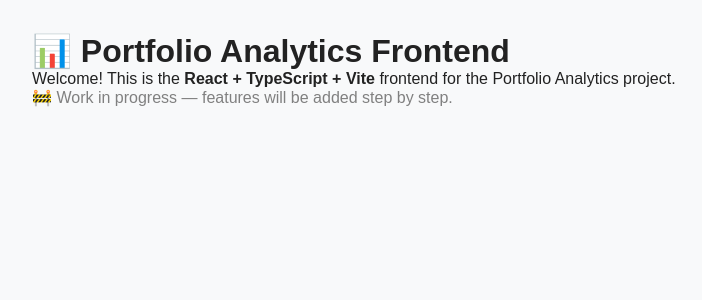
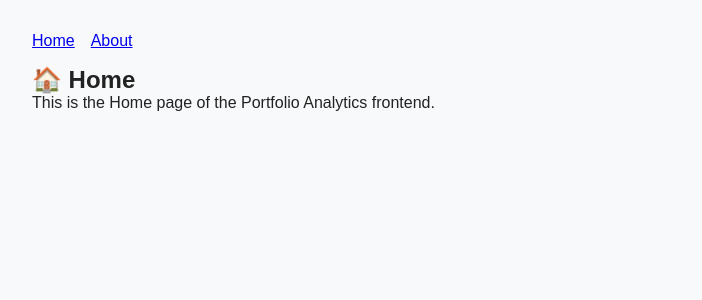
Before and after one commit to rluetken-dev/portfolio-analytics-frontend, a React (Vite) app: page / in a window 1280 px wide. Shown: the top 300 px of the page, without its empty margins (0-702 px from the left). Built offline with nearby package versions, Linux system fonts and the light colour scheme.

Commit message:
feat(routing): add React Router with Home and About pages

```diff
--- a/src/App.tsx
+++ b/src/App.tsx
@@ -2,22 +2,32 @@
 
 import React from "react";
 
-// Main App component
-// This is the root of our React application
+// Import routing components
+import { Routes, Route, Link } from "react-router-dom";
+
+// Import our new pages
+import Home from "./pages/Home";
+import About from "./pages/About";
+
 function App() {
   return (
     <div style={{ padding: "2rem", fontFamily: "Arial, sans-serif" }}>
-      {/* Heading for the app */}
-      <h1>📊 Portfolio Analytics Frontend</h1>
+      {/* Navigation Menu */}
+      <nav style={{ marginBottom: "1rem" }}>
+        {/* Link components create client-side navigation */}
+        <Link to="/" style={{ marginRight: "1rem" }}>
+          Home
+        </Link>
+        <Link to="/about">About</Link>
+      </nav>
 
-      {/* Short welcome text */}
-      <p>
-        Welcome! This is the <strong>React + TypeScript + Vite</strong> frontend for the Portfolio
-        Analytics project.
-      </p>
-
-      {/* Placeholder for future components */}
-      <p style={{ color: "gray" }}>🚧 Work in progress — features will be added step by step.</p>
+      {/* Route Definitions */}
+      <Routes>
+        {/* Default page */}
+        <Route path="/" element={<Home />} />
+        {/* About page */}
+        <Route path="/about" element={<About />} />
+      </Routes>
     </div>
   );
 }
--- a/src/main.tsx
+++ b/src/main.tsx
@@ -1,10 +1,20 @@
-import { StrictMode } from "react";
-import { createRoot } from "react-dom/client";
+// src/main.tsx
+
+import React from "react";
+import ReactDOM from "react-dom/client";
+
+// Import BrowserRouter for routing
+import { BrowserRouter } from "react-router-dom";
+
+import App from "./App";
 import "./index.css";
-import App from "./App.tsx";
 
-createRoot(document.getElementById("root")!).render(
-  <StrictMode>
-    <App />
-  </StrictMode>,
+// Entry point for the React app
+ReactDOM.createRoot(document.getElementById("root")!).render(
+  <React.StrictMode>
+    {/* Wrap the whole app with BrowserRouter to enable routing */}
+    <BrowserRouter>
+      <App />
+    </BrowserRouter>
+  </React.StrictMode>,
 );
--- /dev/null
+++ b/src/pages/About.tsx
@@ -0,0 +1,11 @@
+// src/pages/About.tsx
+import React from "react";
+
+export default function About() {
+  return (
+    <div>
+      <h2>ℹ️ About</h2>
+      <p>This frontend is built with React + TypeScript + Vite.</p>
+    </div>
+  );
+}
--- /dev/null
+++ b/src/pages/Home.tsx
@@ -0,0 +1,11 @@
+// src/pages/Home.tsx
+import React from "react";
+
+export default function Home() {
+  return (
+    <div>
+      <h2>🏠 Home</h2>
+      <p>This is the Home page of the Portfolio Analytics frontend.</p>
+    </div>
+  );
+}
```
